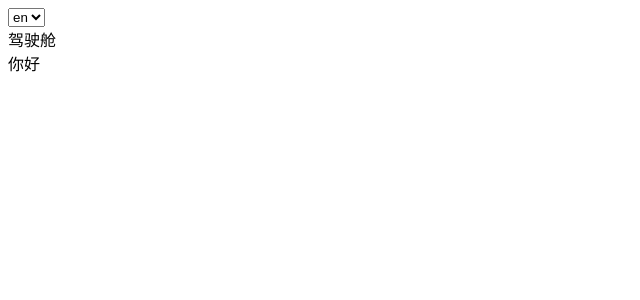
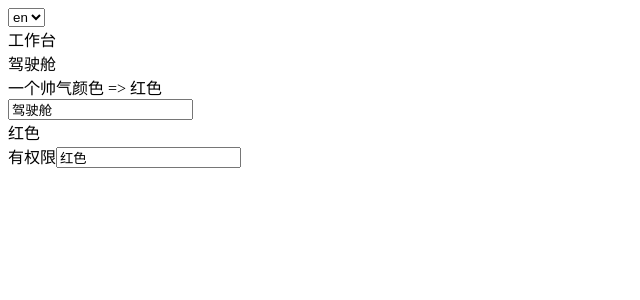
Before and after one commit to marvin-season/i18n-ast, a React (Vite) app: page / in a window 1280 px wide. Shown: the top 300 px of the page, without its empty margins (0-640 px from the left). Built offline with nearby package versions, Linux system fonts and the light colour scheme.

Commit message:
vite plugin JSXText demo

```diff
--- a/src/App.tsx
+++ b/src/App.tsx
@@ -18,8 +18,6 @@ function App() {
                 ))}
             </select>
             <Demo/>
-            <Already_i18n/>
-
         </>
     )
 }
--- a/src/demo/Demo.tsx
+++ b/src/demo/Demo.tsx
@@ -1,8 +1,41 @@
+enum Color {
+    红色 = '红色',
+    Blue = 'Blue',
+}
+
+const intro = `一个帅气颜色 => ${Color.红色}`;
+
+const hasAuth = (k: string) => {
+    return true
+}
+
 export const Demo = () => {
-  return <>
-      <div>
-        {'驾驶舱'}
-      </div>
+    return <>
+        <div>
+            工作台
+        </div>
+        <div>
+            {'驾驶舱'}
+        </div>
+        <div>
+            {intro}
+        </div>
+        <input defaultValue={'驾驶舱'}></input>
+
+        <div>
+            {
+                Color.红色
+            }
+        </div>
+        <div>
+            {
+                hasAuth('工作台') ? '有权限' : '无权限'
+            }
+            {
+                ['红色', Color.红色, Color.Blue].includes(Color.红色) && <input defaultValue={Color.红色}></input>
+            }
+        </div>
+
 
     </>;
 };
```
